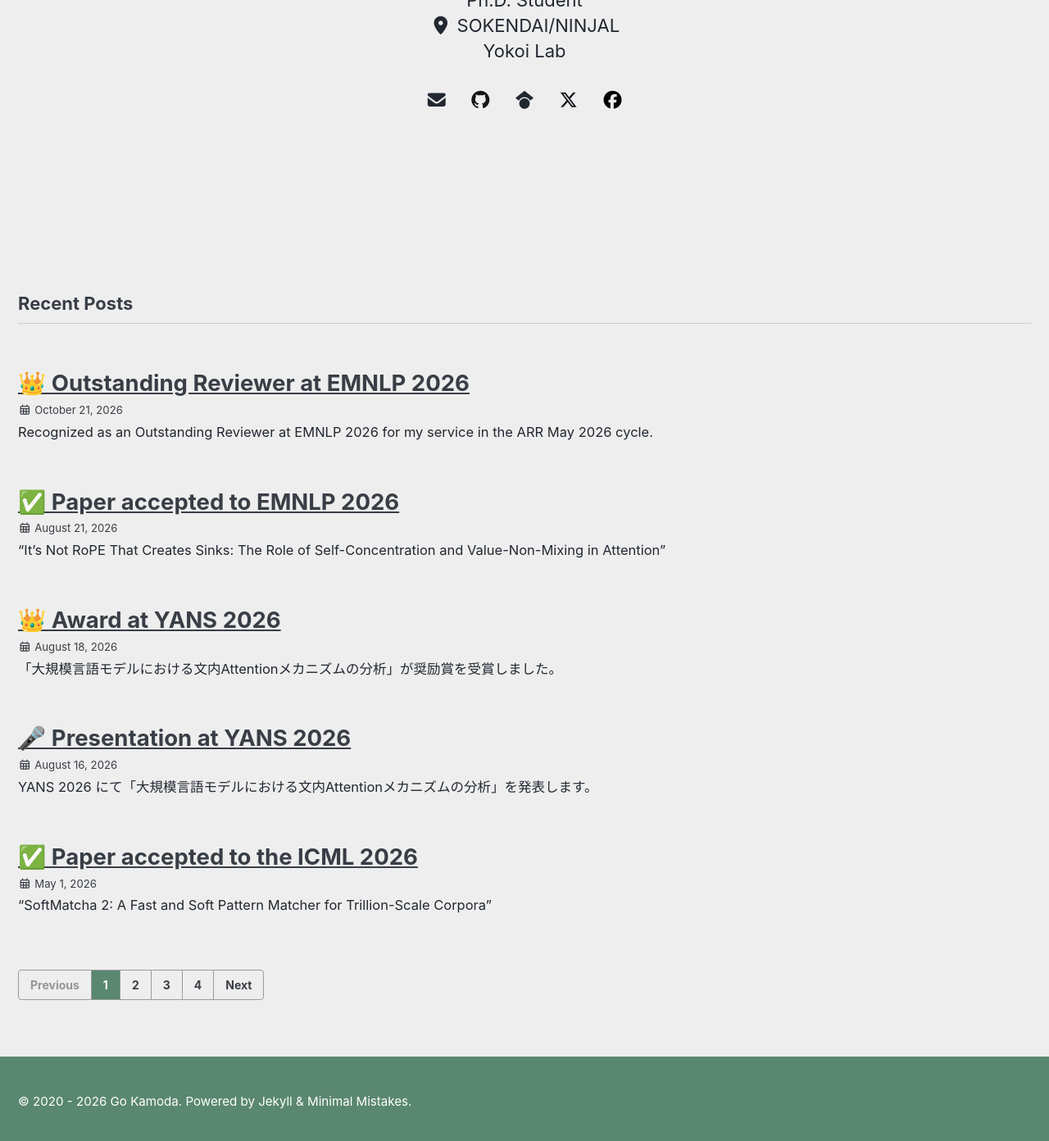
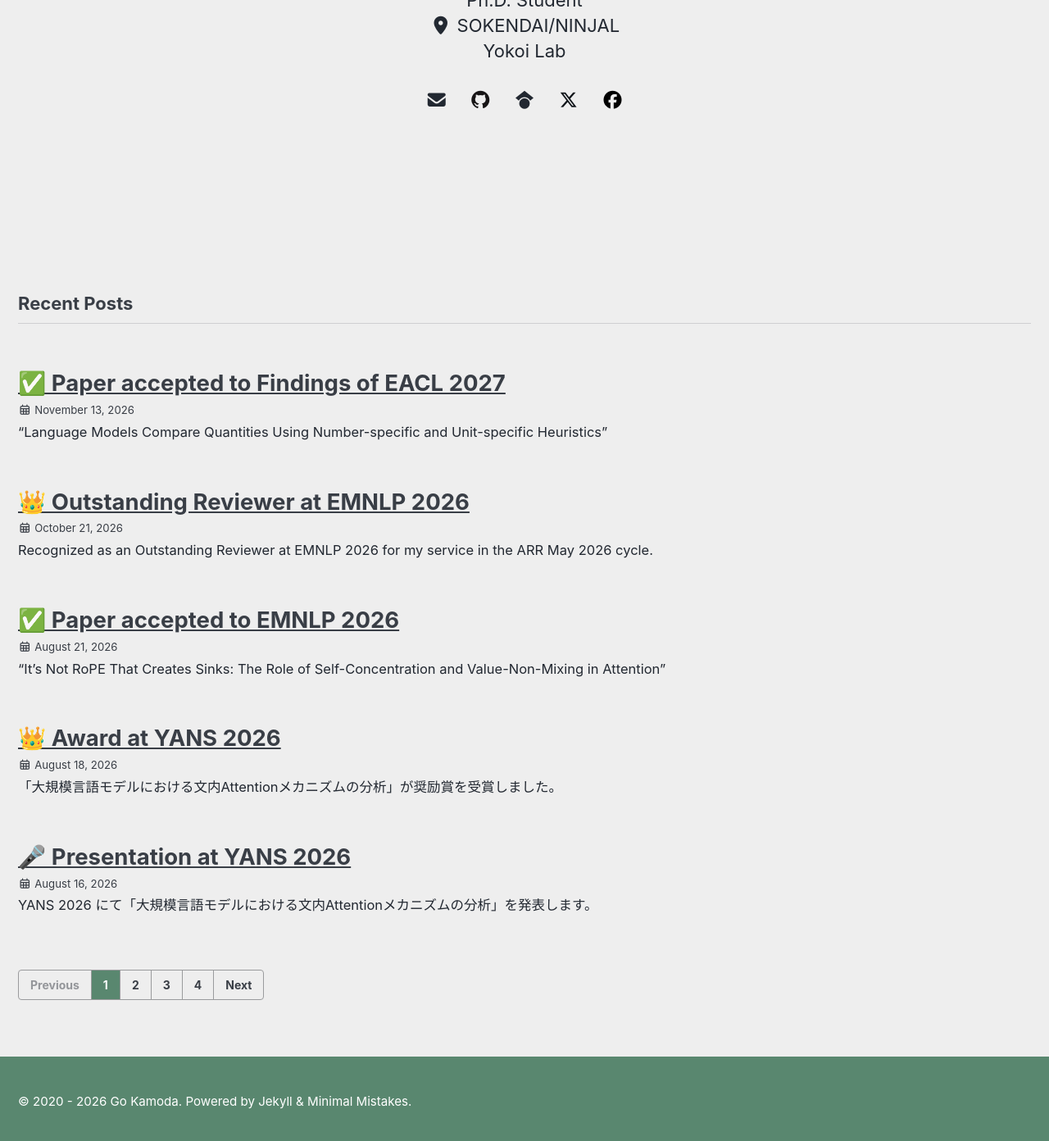
Before and after one commit to gokamoda/gokamoda.github.io, a Jekyll site: the page built from index.html, in a window 1280 px wide and 1400 px high, scrolled down 564 px. Shown: the top 1392 px of the window at 82% size. Built offline with Jekyll 4.4.1, drawn with Linux system fonts in a browser that asks for light colours; cached includes are drawn as plain includes; some web fonts are replaced; the list of posts is cut into pages by our own code.

Commit message:
Announce Findings of EACL 2027 paper acceptance

```diff
--- /dev/null
+++ b/collections/_posts/2026-11-13-eacl2027-findings-accept.md
@@ -0,0 +1,22 @@
+---
+layout: splash
+title: "✅ Paper accepted to Findings of EACL 2027"
+category: News
+excerpt: '"Language Models Compare Quantities Using Number-specific and Unit-specific Heuristics"'
+header:
+  show_overlay_excerpt: false
+  overlay_color: "#59876F"
+show_date: true
+---
+We are pleased to announce that our paper has been accepted to Findings of EACL 2027.
+
+<div>
+  <ul>
+    <li>
+      {% assign publication = site.pubInternationalConferences | where: "title", "Language Models Compare Quantities Using Number-specific and Unit-specific Heuristics" | first %}
+      {% include pub-international-conf.html publication=publication %}
+    </li>
+  </ul>
+</div>
+
+-> [Publications](/cv/)
```
Also changed, not shown: collections/_pubInternationalConferences/2027-eacl-sasaki.md (renamed from collections/_pubPreprint/202606-arxiv-sasaki.md, +2 -3 lines).
